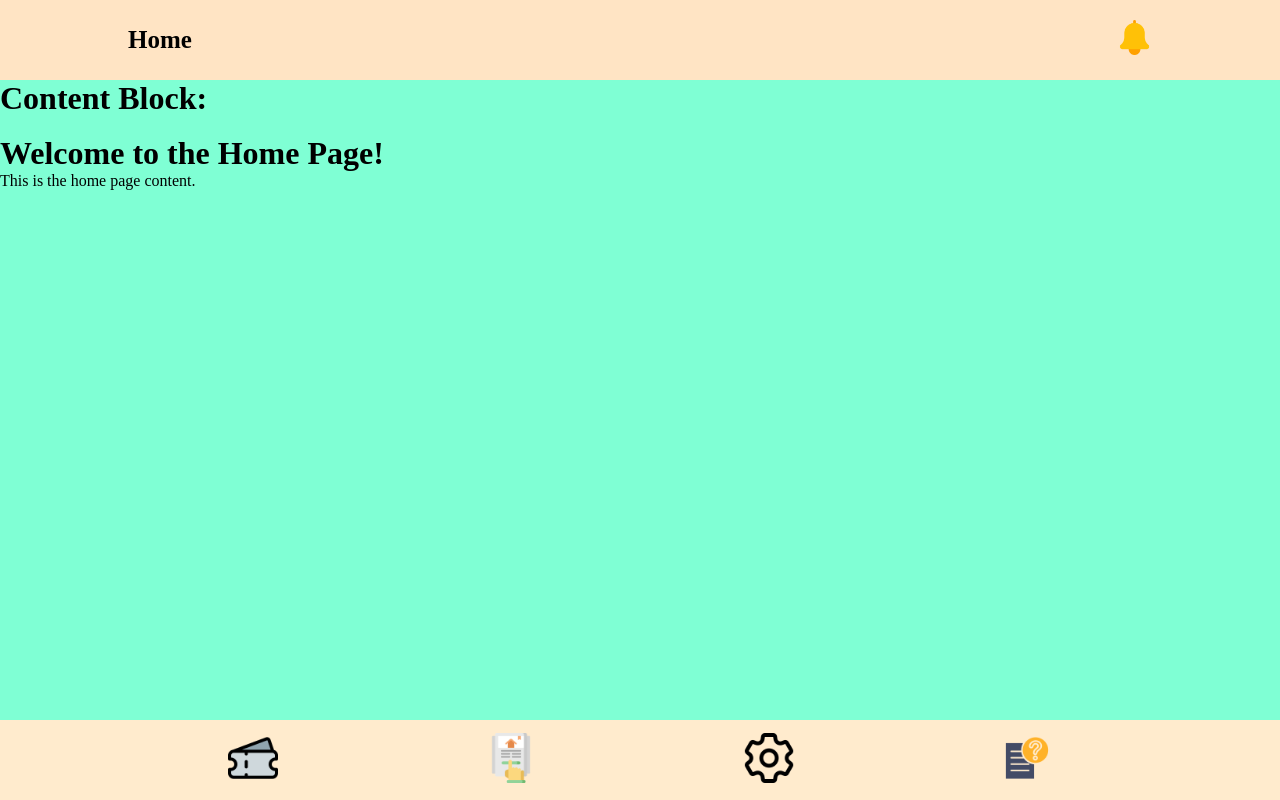
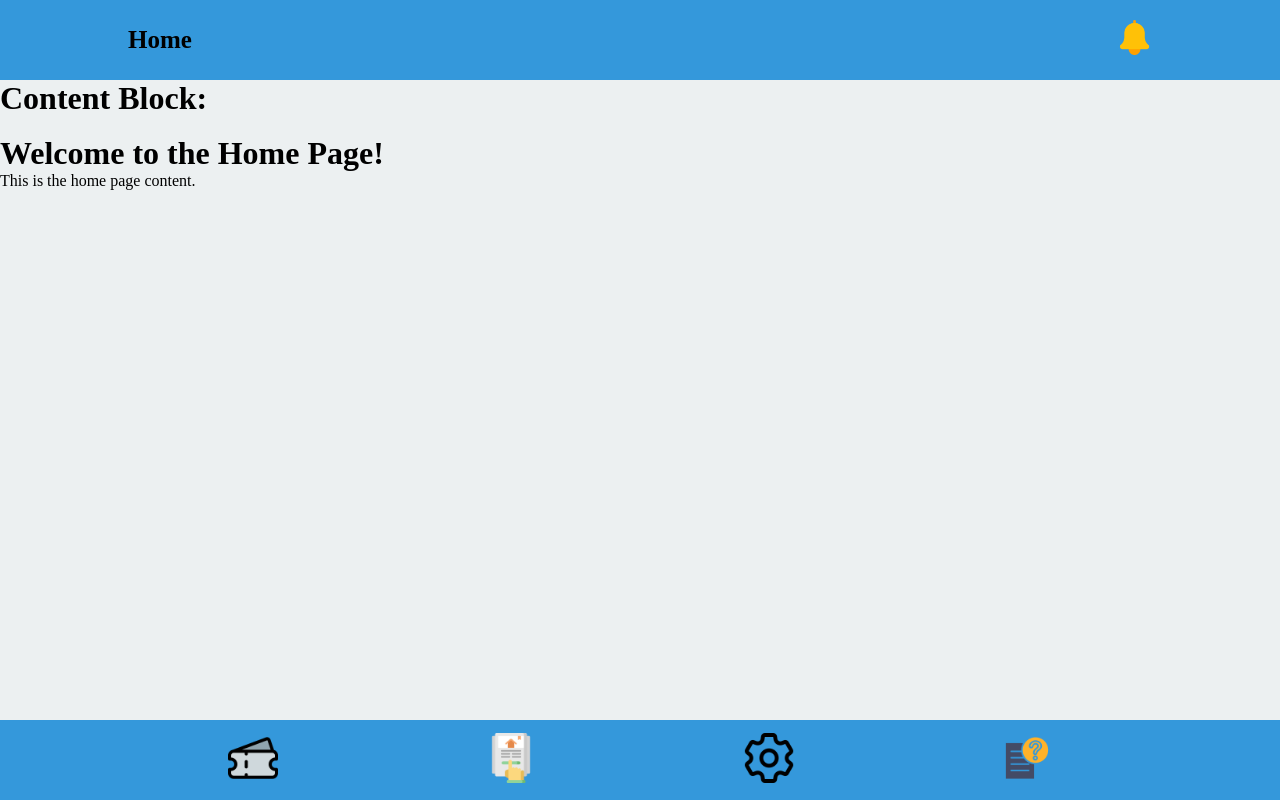
Before and after one commit to FCU-1121/BookYourTicket, a Flask app: page / in a window 1280 px wide. Run offline with Flask 3, Linux system fonts and the light colour scheme.

Commit message:
change bgcolor

```diff
--- a/static/css/baseof/baseof.css
+++ b/static/css/baseof/baseof.css
@@ -19,7 +19,7 @@ body {
 nav {
   width: 100%;
   height: 10vh;
-  background-color: bisque;
+  background-color: #3498db;
   display: flex;
   justify-content: center;
   align-items: center;
@@ -44,14 +44,14 @@ nav .nav-container a img {
 .content {
   width: 100%;
   height: 80vh;
-  background-color: aquamarine;
+  background-color: #ecf0f1;
 }
 
 footer {
   width: 100%;
   height: 10vh;
   padding: 10px 20px;
-  background-color: blanchedalmond;
+  background-color: #3498db;
 }
 footer ul {
   width: 100%;
--- a/static/css/baseof/baseof.scss
+++ b/static/css/baseof/baseof.scss
@@ -20,7 +20,7 @@ body {
 nav {
     width: 100%;
     height: 10vh;
-    background-color: bisque;
+    background-color: #3498db;
     display: flex;
     justify-content: center;
     align-items: center;
@@ -48,14 +48,14 @@ nav {
 .content {
     width: 100%;
     height: 80vh;
-    background-color: aquamarine;
+    background-color: #ecf0f1;
 }
 
 footer {
     width: 100%;
     height: 10vh;
     padding: 10px 20px;
-    background-color: blanchedalmond;
+    background-color: #3498db;
 
     ul {
         width: 100%;
```
Also changed, not shown: 1 other file.
